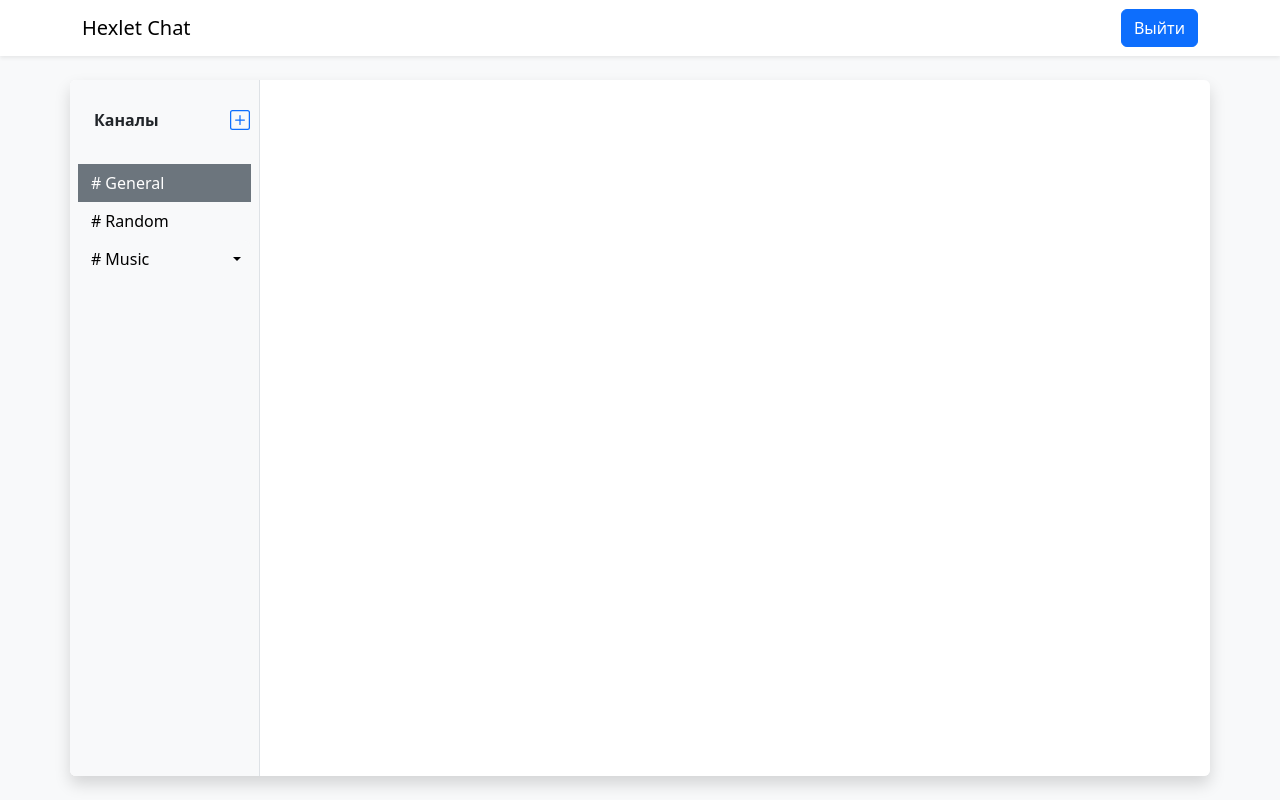
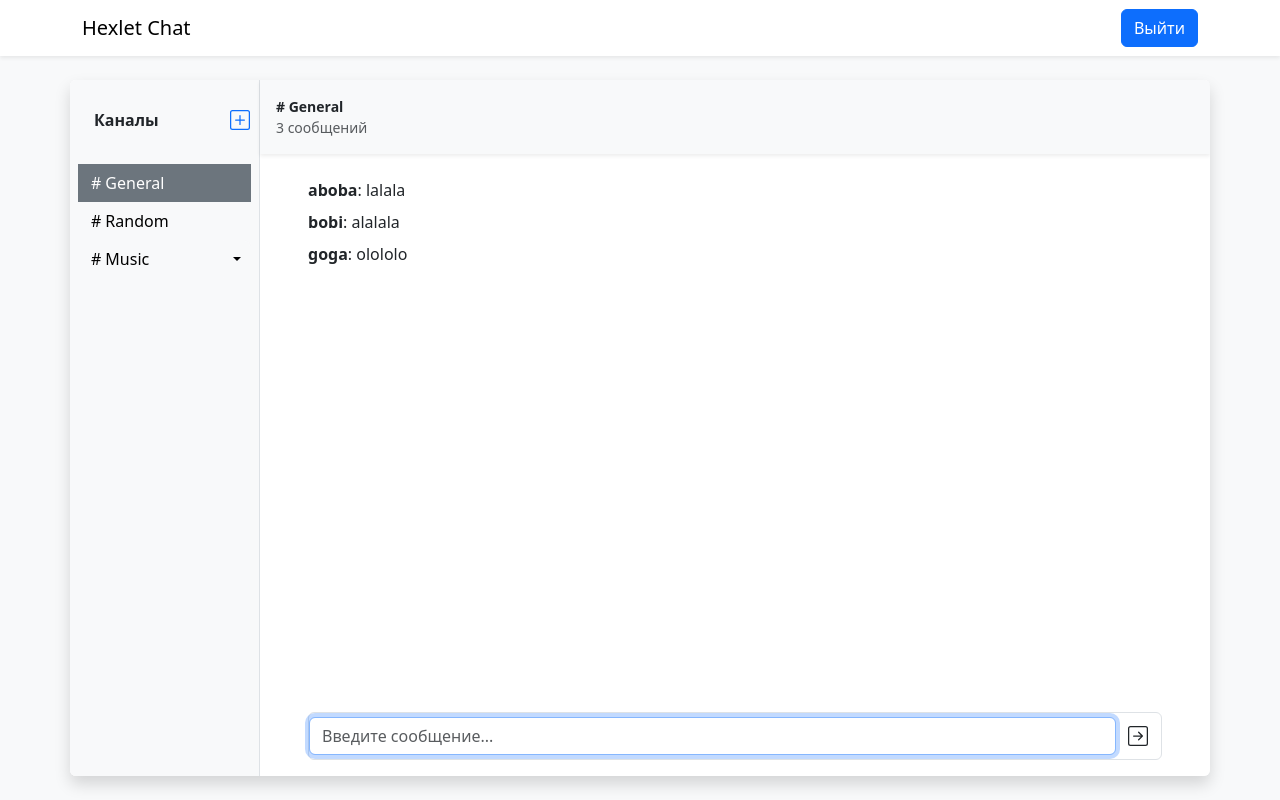
Before and after one commit to SamIvan-ark/dom-react-redux-project-lvl4, a React (Create React App) app in the folder frontend/: page / in a window 1280 px wide. Built offline with nearby package versions, Linux system fonts and the light colour scheme; sample sign-in values are in the browser's storage.

Commit message:
Add main area layout, add test data (messages)

```diff
--- a/frontend/src/components/chat/Chat.jsx
+++ b/frontend/src/components/chat/Chat.jsx
@@ -1,10 +1,15 @@
 import ChannelsListArea from './ChannelsListArea';
+import MainArea from './MainArea';
 
 const channels = [
   {
     id: 1,
     name: 'General',
-    messages: [],
+    messages: [
+      { author: 'aboba', text: 'lalala' },
+      { author: 'bobi', text: 'alalala' },
+      { author: 'goga', text: 'olololo' },
+    ],
     removable: false,
     active: true,
   },
@@ -32,6 +37,9 @@ const Chat = () => {
           <ChannelsListArea channels={channels} />
           {a}
         </div>
+        <div className="col p-0 h-100">
+          <MainArea channel={channels[0]} />
+        </div>
       </div>
     </div>
   );
--- a/frontend/src/components/chat/MainArea.jsx
+++ b/frontend/src/components/chat/MainArea.jsx
@@ -0,0 +1,54 @@
+import { Form, Button, InputGroup } from 'react-bootstrap';
+import { useFormik } from 'formik';
+import { ArrowRightSquare } from 'react-bootstrap-icons';
+
+const MainArea = ({ channel }) => {
+  const formik = useFormik({
+    initialValues: {
+      message: '',
+    },
+    onSubmit: (values) => {
+      console.log(values);
+    },
+  });
+  return (
+    <div className="d-flex flex-column h-100">
+      <div className="bg-light mb-4 p-3 shadow-sm small">
+        <p className="m-0">
+          <b>{`# ${channel.name}`}</b>
+        </p>
+        <span className="text-muted">{`${channel.messages.length} сообщений`}</span>
+      </div>
+      <div id="messages-box" className="chat-messages overflow-auto px-5">
+        {channel.messages.map((message) => (
+          <div key={message.id} className="text-break mb-2">
+            <b>{message.author}</b>
+            {`: ${message.text}`}
+          </div>
+        ))}
+      </div>
+      <div className="mt-auto px-5 py-3">
+        <Form className="py-1 border rounded-2">
+          <InputGroup hasValidation>
+            <Form.Control
+              autoFocus
+              type="text"
+              name="message"
+              id="message"
+              placeholder="Введите сообщение..."
+              required
+              onChange={formik.handleChange}
+              value={formik.values.message}
+            />
+            <Button type="button" variant="group-vertical">
+              <ArrowRightSquare size={20} />
+              <span className="visually-hidden">+</span>
+            </Button>
+          </InputGroup>
+        </Form>
+      </div>
+    </div>
+  );
+};
+
+export default MainArea;
```
